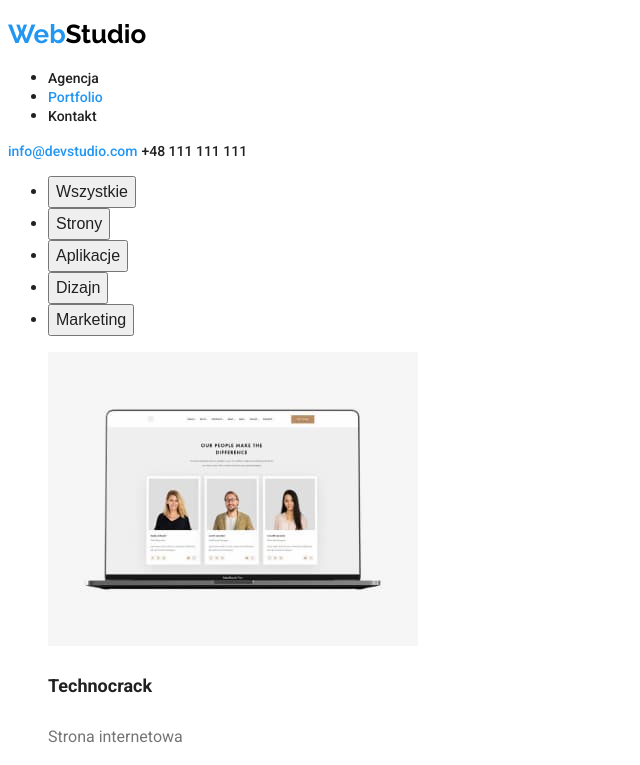
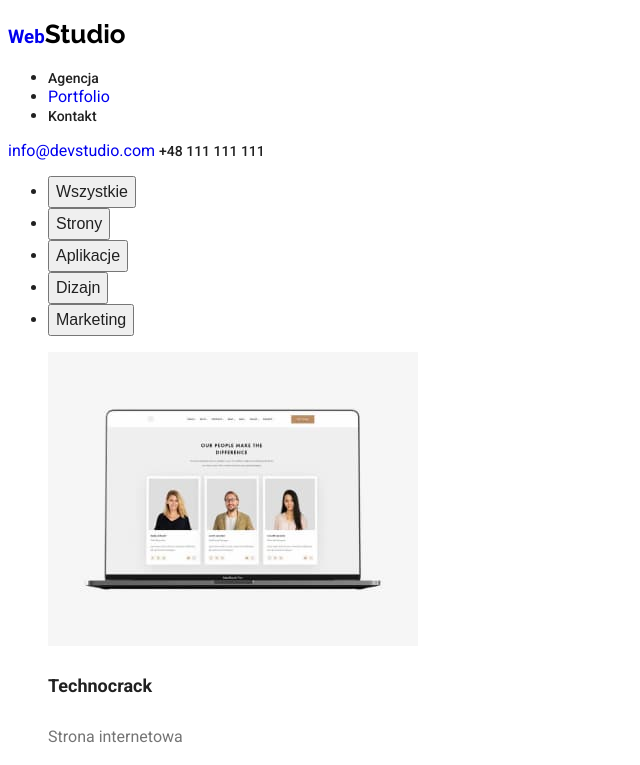
Before and after one commit to mpawlowski98/goit-markup-hw-03, a plain HTML site: page portfolio.html in a window 1280 px wide. Shown: the top 765 px of the page, without its empty margins (0-640 px from the left). Drawn offline with Linux system fonts and the light colour scheme.

Commit message:
Update portfolio.html

```diff
--- a/portfolio.html
+++ b/portfolio.html
@@ -16,18 +16,18 @@
   <body>
     <header>
       <h3>
-        <a class="log" href="index.html"
+        <a class="logo" href="index.html"
           >Web<span class="studio">Studio</span></a
         >
       </h3>
       <nav>
         <ul>
           <li><a class="link" href="index.html">Agencja</a></li>
-          <li><a class="link-up" href="portfolio.html">Portfolio</a></li>
+          <li><a class="link-active" href="portfolio.html">Portfolio</a></li>
           <li><a class="link" href="index.html">Kontakt</a></li>
         </ul>
       </nav>
-      <a class="link-up" href="/info@devstudio.com">info@devstudio.com</a>
+      <a class="link-active" href="/info@devstudio.com">info@devstudio.com</a>
       <a class="link" href="/+48111111111">+48 111 111 111</a>
     </header>
     <main>
@@ -153,7 +153,9 @@
     </main>
 
     <footer>
-      <h3 class="log">Web<span class="footer-studio">Studio</span></h3>
+      <a class="logo" href="index.html"
+        >Web<span class="studio">Studio</span></a
+      >
       <address>
         <p class="footer-text">m. Warszawa, Aleje Jerozolimskie 21</p>
         <a class="footer-link" href="/info@example.com">info@example.com</a>
```
